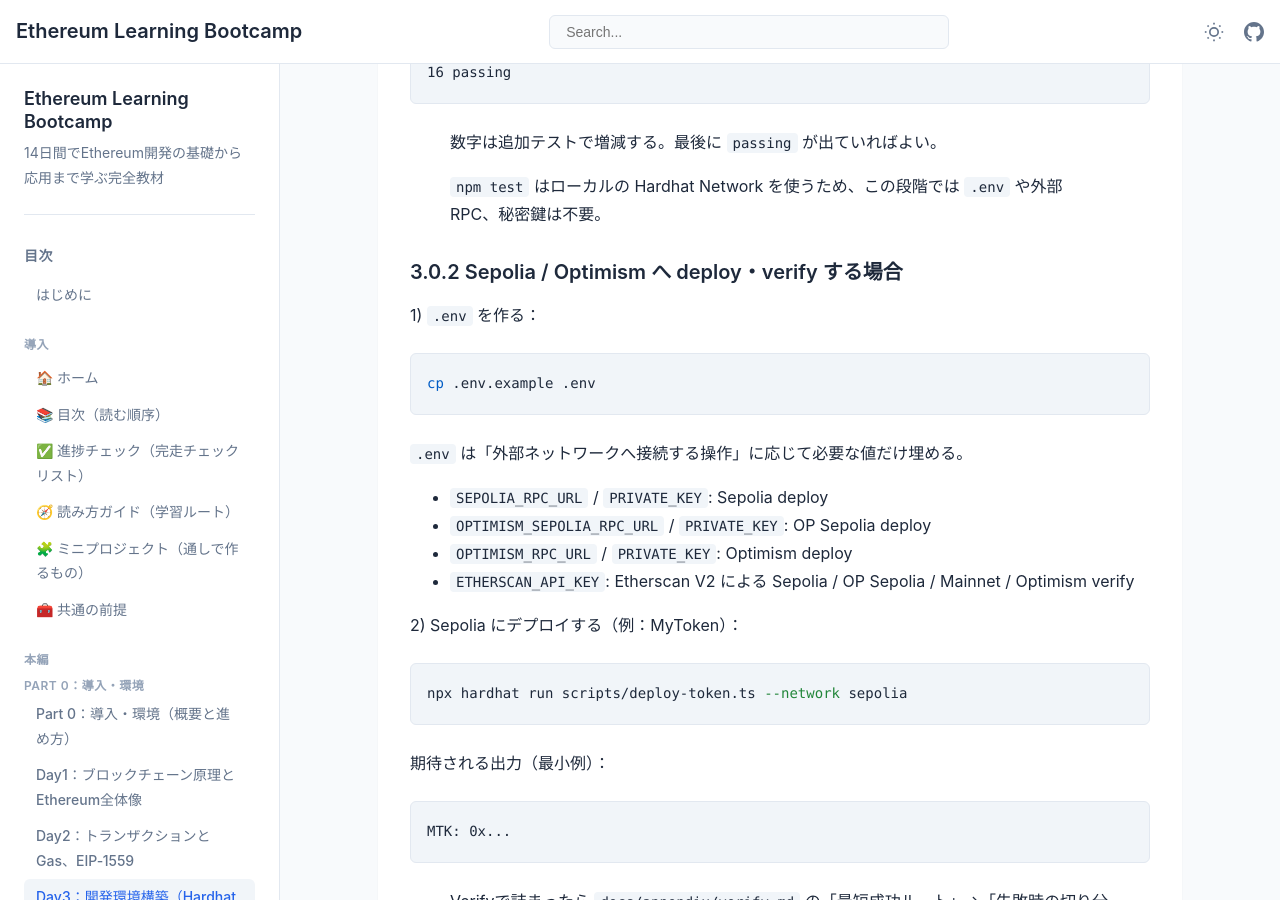
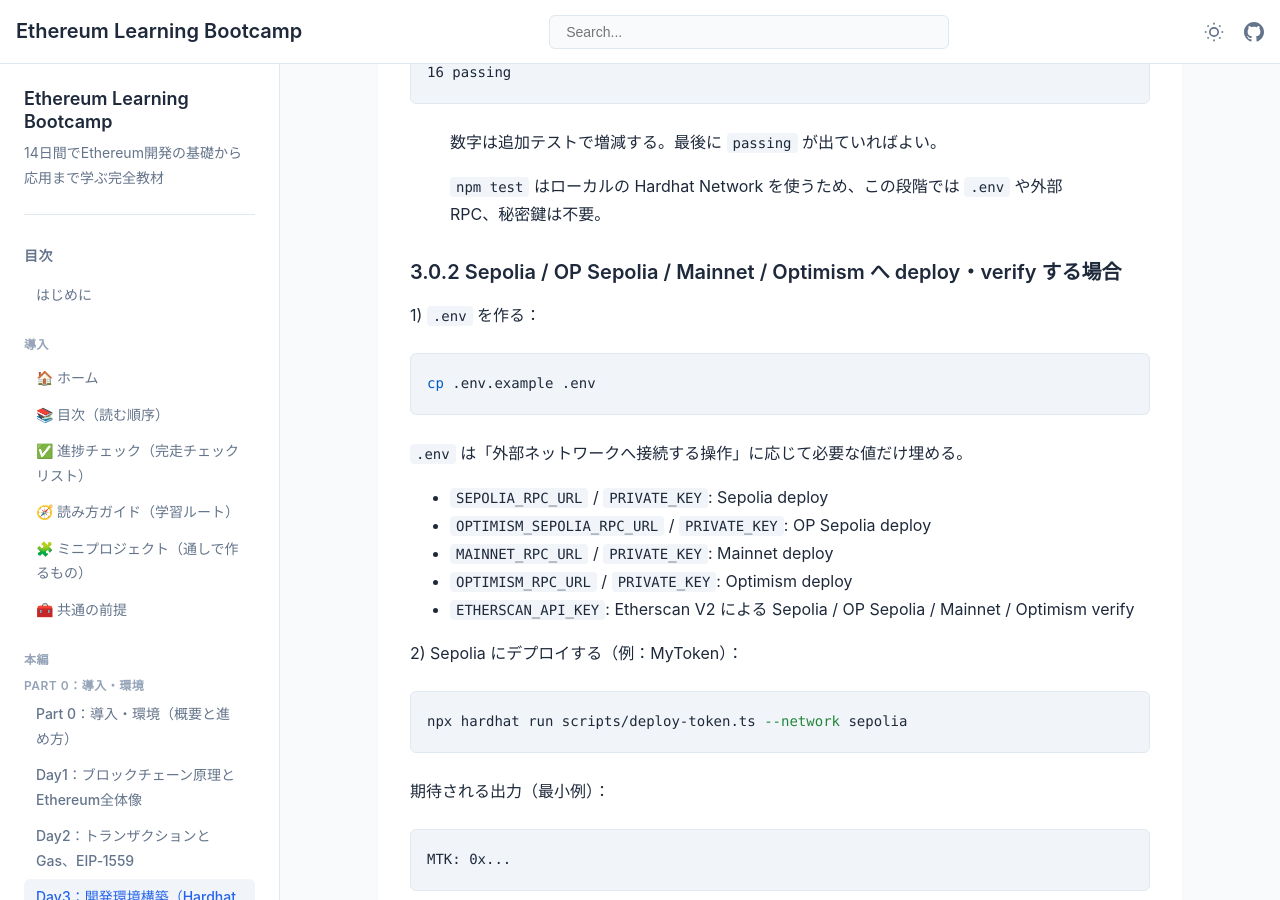
Before and after one commit to itdojp/ethereum-learning-bootcamp, a Jekyll site: the page built from docs/curriculum/Day03_Env_Setup.md, in a window 1280 px wide and 900 px high, scrolled down 2842 px. Built offline with Jekyll 4.4.1, drawn with Linux system fonts in a browser that asks for light colours; our own code applies the rules of GitHub Pages for plain Markdown files.

Commit message:
docs: include Mainnet in network setup

````diff
--- a/docs/curriculum/Day03_Env_Setup.md
+++ b/docs/curriculum/Day03_Env_Setup.md
@@ -87,7 +87,7 @@
 >
 > `npm test` はローカルの Hardhat Network を使うため、この段階では `.env` や外部 RPC、秘密鍵は不要。
 
-#### 3.0.2 Sepolia / Optimism へ deploy・verify する場合
+#### 3.0.2 Sepolia / OP Sepolia / Mainnet / Optimism へ deploy・verify する場合
 
 1) `.env` を作る：
 ```bash
@@ -97,6 +97,7 @@
 
 - `SEPOLIA_RPC_URL` / `PRIVATE_KEY`: Sepolia deploy
 - `OPTIMISM_SEPOLIA_RPC_URL` / `PRIVATE_KEY`: OP Sepolia deploy
+- `MAINNET_RPC_URL` / `PRIVATE_KEY`: Mainnet deploy
 - `OPTIMISM_RPC_URL` / `PRIVATE_KEY`: Optimism deploy
 - `ETHERSCAN_API_KEY`: Etherscan V2 による Sepolia / OP Sepolia / Mainnet / Optimism verify
 
````
